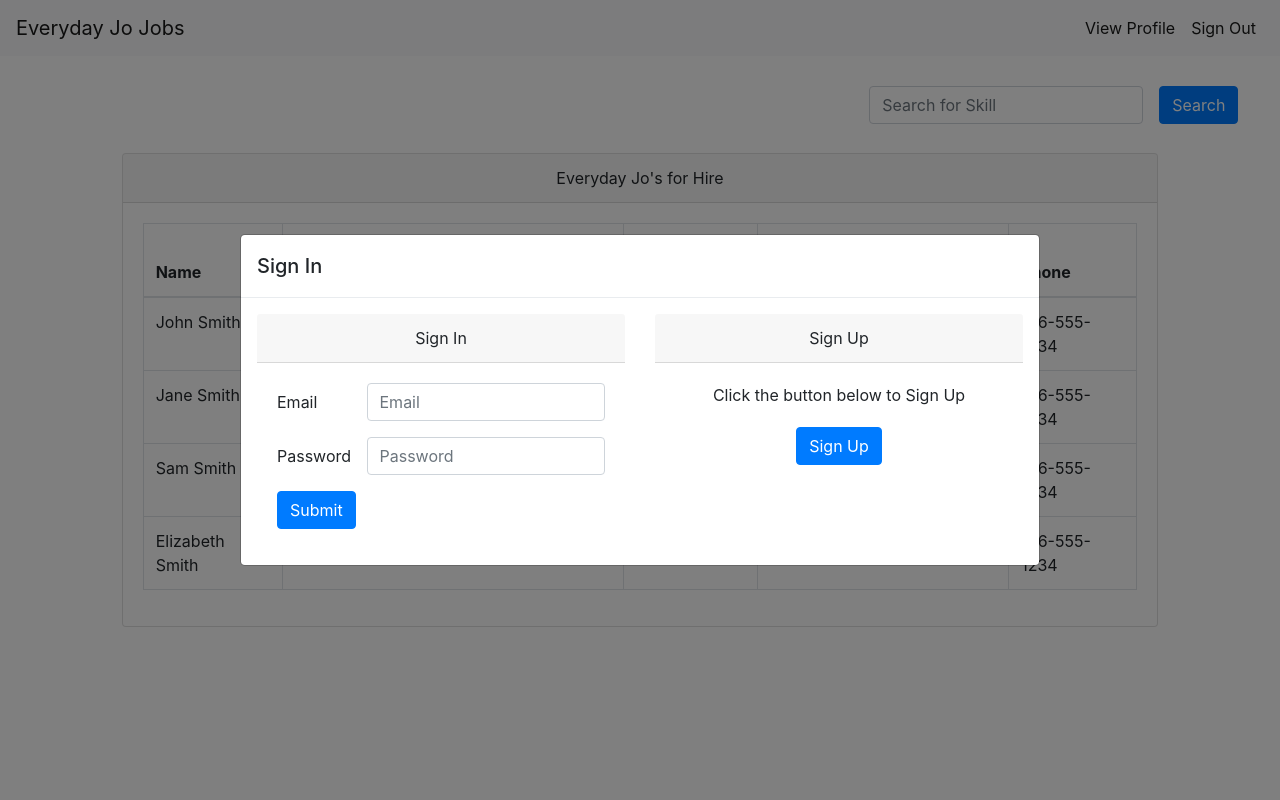
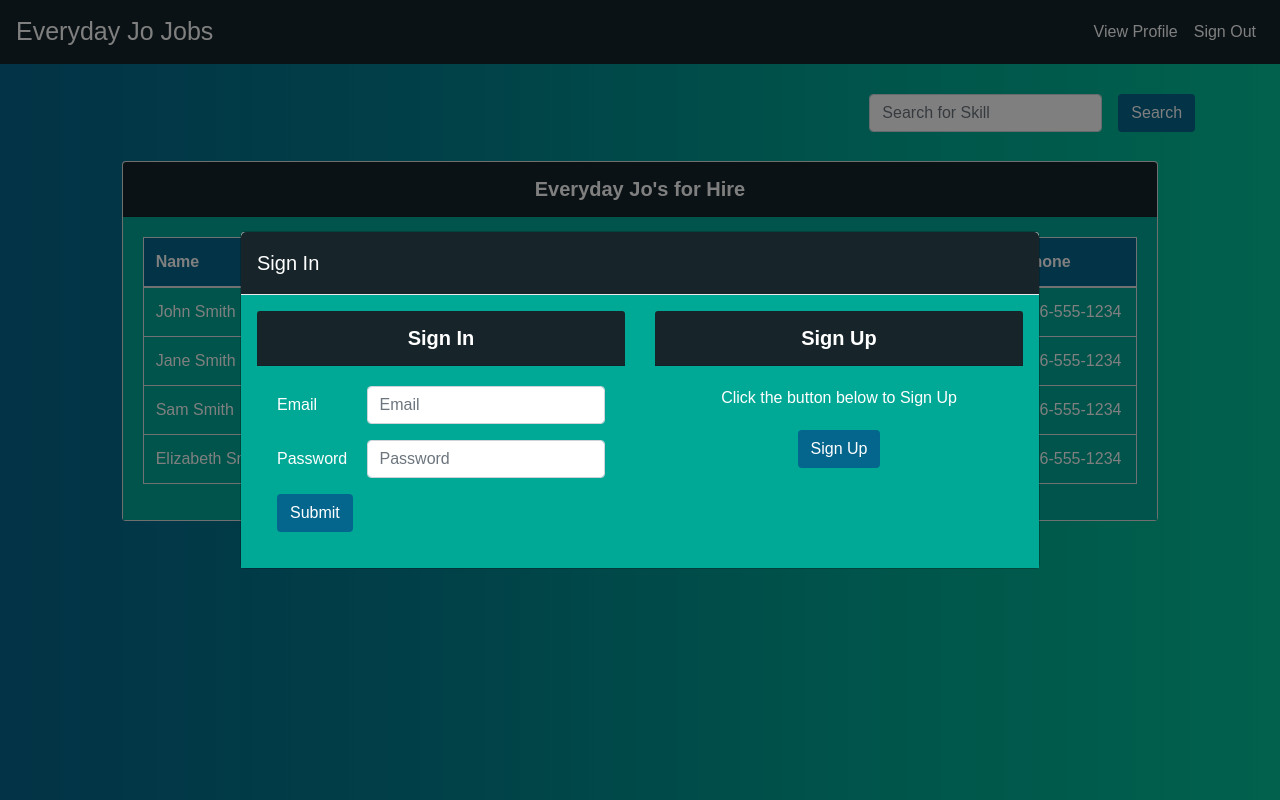
Before and after one commit to Cornflakes1009/everyday-jo-jobs, a website: page views/main.html in a window 1280 px wide. Drawn offline with nearby package versions, Linux system fonts and the light colour scheme.

Commit message:
Added styling

```diff
--- a/public/assets/css/style.css
+++ b/public/assets/css/style.css
@@ -1,6 +1,60 @@
+body {
+    font-family: Arial, Helvetica, sans-serif;
+    /* background: linear-gradient(to right, #2b7a78, #def2f1); */
+    background: linear-gradient(to right, #05668d, #028090, #00a896, #02c39a);
+}
+
+.navbar, .modal-header, .card-header {
+    background-color: #17252a;
+    color: #ffffff;
+}
+
+a {
+    color: #ffffff;
+}
+
+a:hover, .form-check-label:hover, .form-check-input:hover {
+    color: #cac8c8;
+}
+
+.card-header {
+    font-weight: bold;
+    font-size: 20px;
+}
+
+.card-body, .modal-body, .list-group-item {
+    /* background-color: #5eafab; */
+    background-color: #00a896;
+    /* background: linear-gradient(to right, #feffff, #3aafa9); */
+    color: #ffffff;
+}
+
+.main-table-head {
+    /* background-color: #2b7a78; */
+    background-color: #05668d;
+}
+
+.btn {
+    background-color: #05668d;
+    color: #ffffff;
+}
+
+.btn:hover {
+    background-color: #00505a;
+}
+
+.list-group-item {
+    border-color: #ffffff;
+}
+
+.navbar-brand {
+    font-size: 25px;
+}
+
 .main-div {
     margin: 30px 0px 15px 0px;
 }
+
 #signup-submit {
     margin-top: 20px;
 }
@@ -10,8 +64,8 @@
 }
 
 #profile-image {
-    height: 300px;
-    width: 300px;
+    height: 200px;
+    width: 200px;
 }
 
 #profile-card {
--- a/views/main.html
+++ b/views/main.html
@@ -9,17 +9,18 @@
     <!-- Bootstrap -->
     <link rel="stylesheet" href="https://maxcdn.bootstrapcdn.com/bootstrap/4.0.0/css/bootstrap.min.css" integrity="sha384-Gn5384xqQ1aoWXA+058RXPxPg6fy4IWvTNh0E263XmFcJlSAwiGgFAW/dAiS6JXm"
         crossorigin="anonymous">
-    <link href="/assets/css/style.css" rel="stylesheet">
+
     <script src="https://code.jquery.com/jquery-3.3.1.min.js" integrity="sha256-FgpCb/KJQlLNfOu91ta32o/NMZxltwRo8QtmkMRdAu8="
         crossorigin="anonymous"></script>
     <script src="https://maxcdn.bootstrapcdn.com/bootstrap/4.0.0/js/bootstrap.min.js" integrity="sha384-JZR6Spejh4U02d8jOt6vLEHfe/JQGiRRSQQxSfFWpi1MquVdAyjUar5+76PVCmYl"
         crossorigin="anonymous"></script>
+    <link href="/assets/css/style.css" rel="stylesheet">
 
 </head>
 
 <body>
 
-    <nav class="navbar navbar-expand-lg navbar-light bg-light">
+    <nav class="navbar navbar-expand-lg">
         <a class="navbar-brand" href="#">Everyday Jo Jobs</a>
         <button class="navbar-toggler" type="button" data-toggle="collapse" data-target="#navbarNavAltMarkup" aria-controls="navbarNavAltMarkup"
             aria-expanded="false" aria-label="Toggle navigation">
@@ -43,7 +44,7 @@
                     <label for="skill-search" class="sr-only">Search</label>
                     <input type="text" class="form-control" id="skill-search" placeholder="Search for Skill">
                 </div>
-                <button type="submit" class="btn btn-primary mb-2">Search </button>
+                <button type="submit" class="btn mb-2">Search </button>
             </form>
             <div class="col-md-1"></div>
         </div>
@@ -57,7 +58,7 @@
                     </div>
                     <div class="card-body">
                         <table class="table table-hover table-bordered">
-                            <thead>
+                            <thead class="main-table-head">
                                 <tr>
                                     <th scope="col">Name</th>
                                     <th scope="col">Skills</th>
@@ -131,7 +132,7 @@
                                             <input type="password" class="form-control" id="modal-password" placeholder="Password">
                                         </div>
                                     </div>
-                                    <button type="submit" class="btn btn-primary" data-dismiss="modal" id="modal-submit">Submit</button>
+                                    <button type="submit" class="btn" data-dismiss="modal" id="modal-submit">Submit</button>
                                 </form>
                             </div>
                         </div>
@@ -145,7 +146,7 @@
                                             Click the button below to Sign Up
                                         </div>
                                 <div class="text-center" id="modal-signup-btn">
-                                    <button type="submit" class="btn btn-primary" data-dismiss="modal" id="modal-sign-up">Sign Up</button>
+                                    <button type="submit" class="btn" data-dismiss="modal" id="modal-sign-up">Sign Up</button>
                                 </div>
                             </div>
 
```
Also changed, not shown: views/profile.html (+3 -3 lines), views/signup.html (+5 -5 lines).
